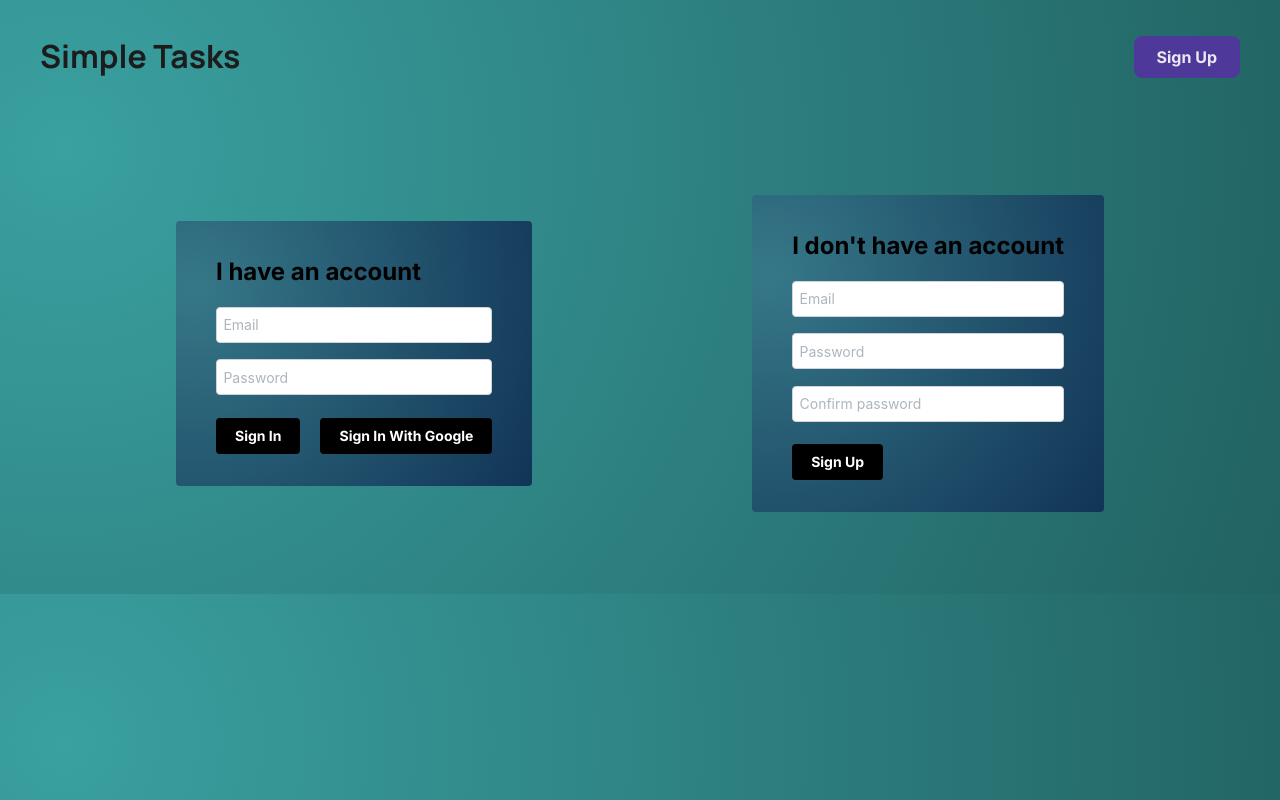
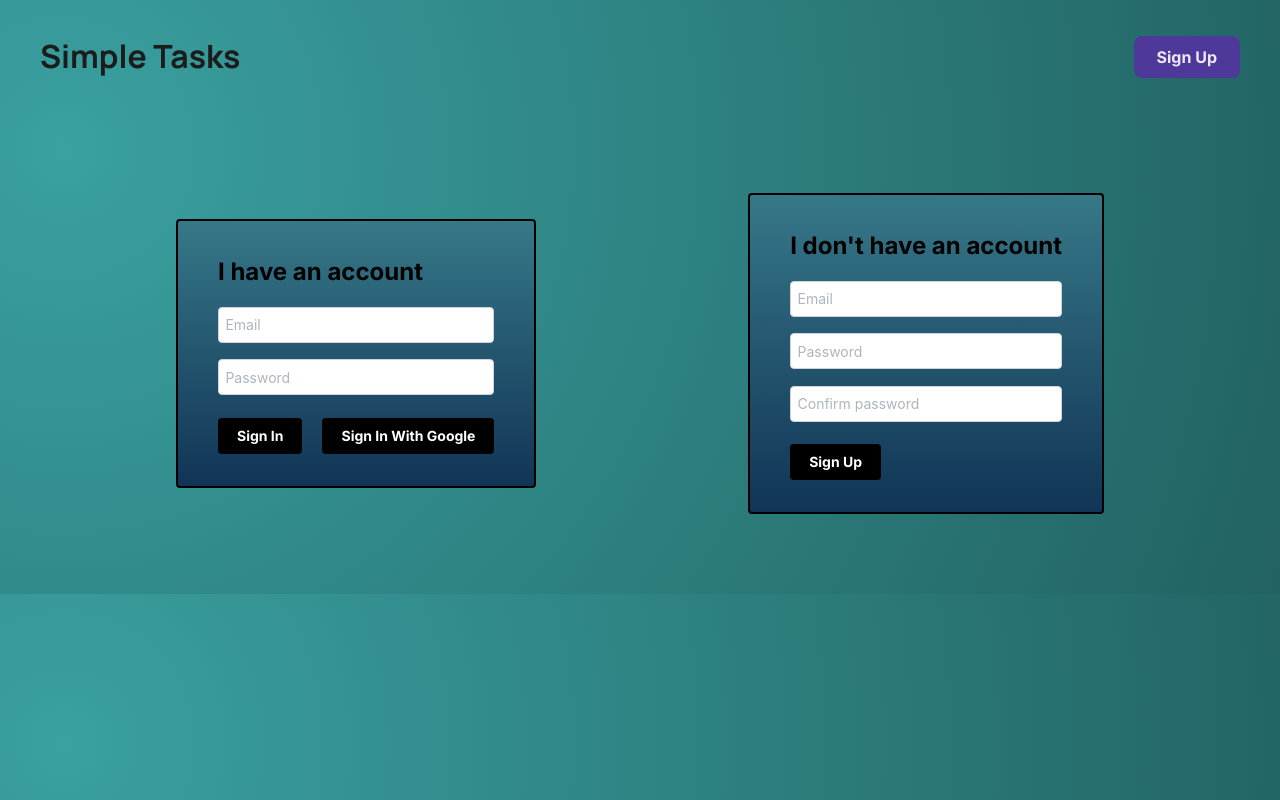
Before and after one commit to I-S-G/simple-tasks, a React (Vite) app: page /auth in a window 1280 px wide. Built offline with nearby package versions, Linux system fonts and the light colour scheme; no server answers.

Commit message:
updated color

```diff
--- a/src/components/Sign Up/sign-up.styles.scss
+++ b/src/components/Sign Up/sign-up.styles.scss
@@ -2,11 +2,12 @@
     h2 {
         margin-bottom: 0.4rem;
     }
-    background: radial-gradient(circle at 5% 25%, rgb(54, 120, 136) 0%, rgb(17, 52, 86) 100%);
+    background: linear-gradient(180deg, rgb(54, 120, 136) 0%, rgb(17, 52, 86) 100%);
     //background-color: white;
     //background: radial-gradient(ellipse at 42% 0%, rgb(125, 125, 124) 0%, rgb(49, 48, 48) 100%);
     padding: 2rem 2.5rem;
     border-radius: 4px;
+    border: 2px solid black;
 }
 
 .buttons {
```
